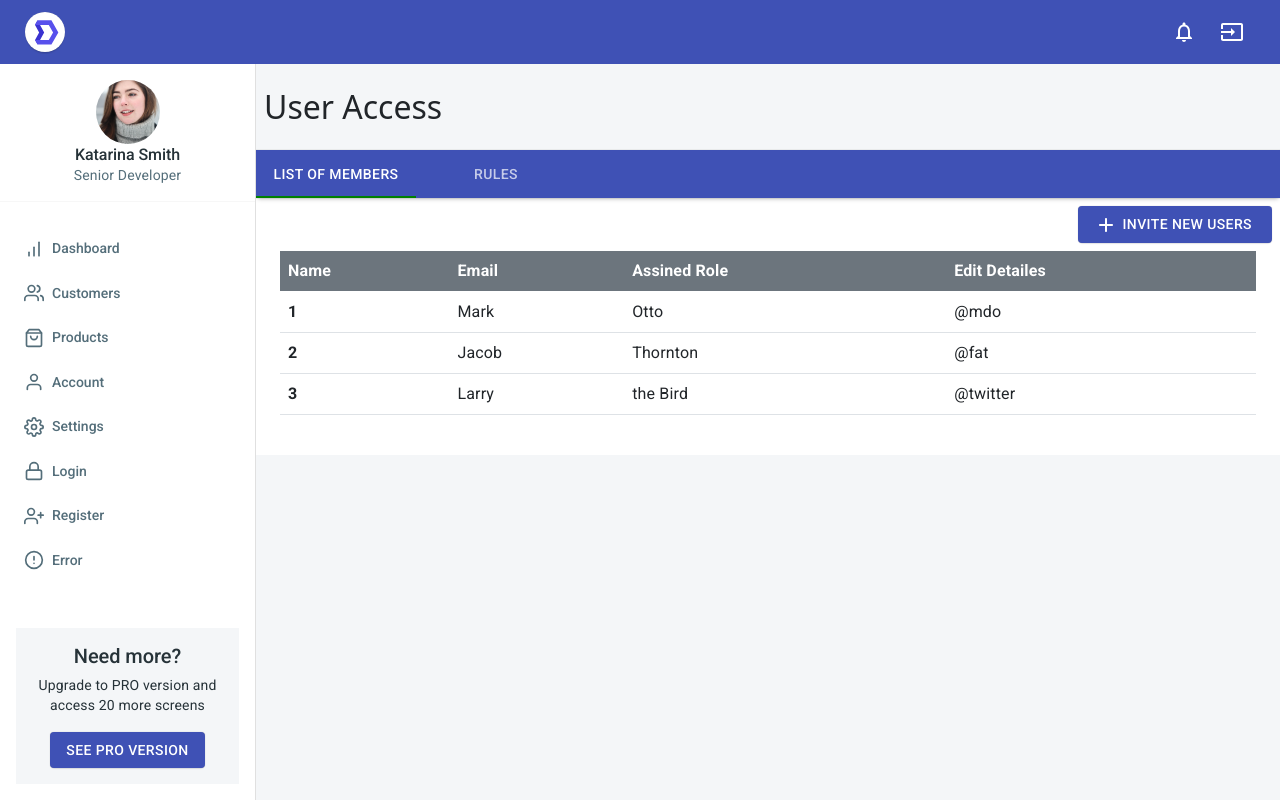
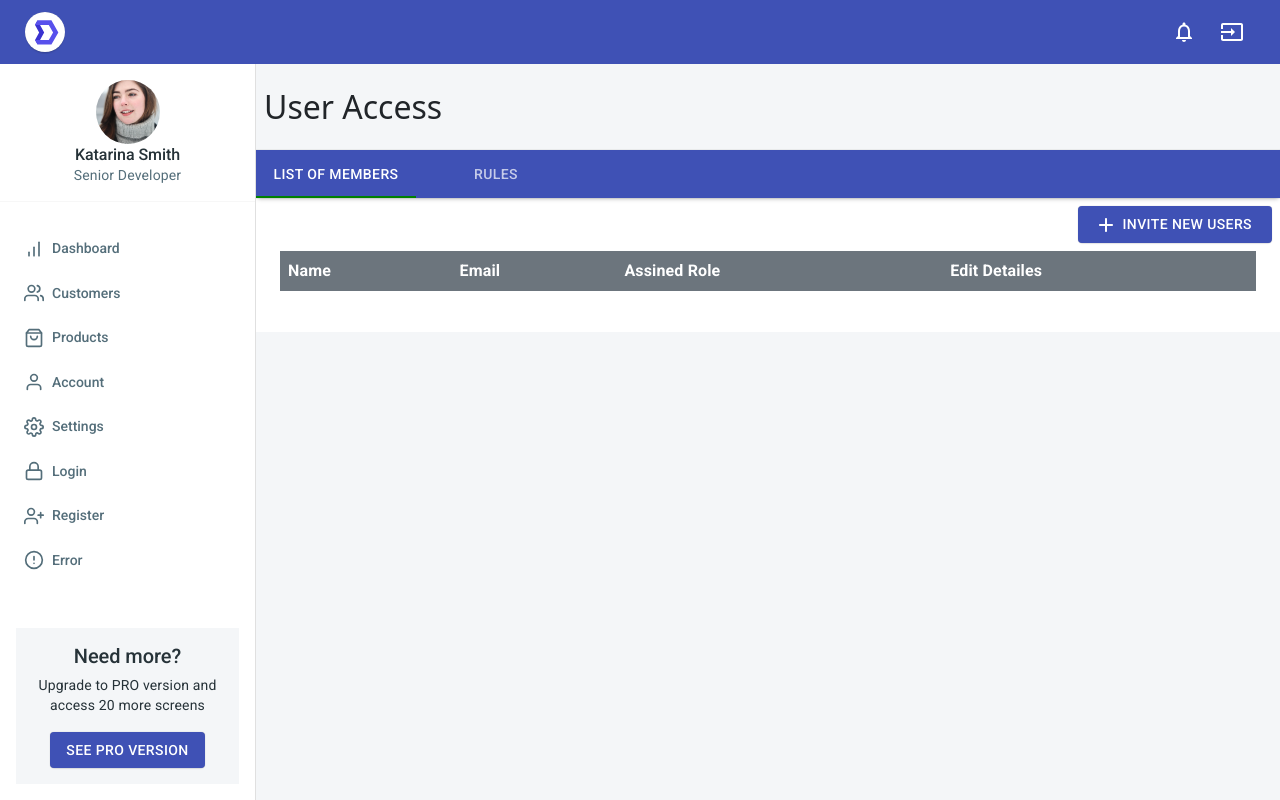
Before and after one commit to mjontop/E-Invoice, a React (Create React App) app: page /app/invite-users in a window 1280 px wide. Built offline with nearby package versions, Linux system fonts and the light colour scheme.

Commit message:
invite users done

```diff
--- a/src/components/InviteUsers/InviteUsers.js
+++ b/src/components/InviteUsers/InviteUsers.js
@@ -18,7 +18,15 @@ import {
 import PropTypes from 'prop-types';
 import AddRoundedIcon from '@material-ui/icons/AddRounded';
 
-const getTable = () => {
+const getTable = (users) => {
+  console.log(typeof users, users);
+  const allTRs = users.map((user) => (
+    <tr>
+      <td>{user.name}</td>
+      <td>{user.email}</td>
+      <td>{user.assinedRole}</td>
+    </tr>
+  ));
   return (
     <table className="table">
       <thead className="text-white bg-secondary">
@@ -29,26 +37,7 @@ const getTable = () => {
           <th scope="col">Edit Detailes</th>
         </tr>
       </thead>
-      <tbody>
-        <tr>
-          <th scope="row">1</th>
-          <td>Mark</td>
-          <td>Otto</td>
-          <td>@mdo</td>
-        </tr>
-        <tr>
-          <th scope="row">2</th>
-          <td>Jacob</td>
-          <td>Thornton</td>
-          <td>@fat</td>
-        </tr>
-        <tr>
-          <th scope="row">3</th>
-          <td>Larry</td>
-          <td>the Bird</td>
-          <td>@twitter</td>
-        </tr>
-      </tbody>
+      <tbody>{allTRs}</tbody>
     </table>
   );
 };
@@ -108,16 +97,28 @@ const TabsWrappedLabel = () => {
   const classes = useStyles();
   const [value, setValue] = React.useState('one');
   const [open, setOpen] = React.useState(false);
-
+  const [allUsers, setAllUsers] = React.useState([]);
+  const [formData, setFormData] = React.useState({
+    name: '',
+    email: '',
+    assinedRole: ''
+  });
   const handleOpen = () => {
     setOpen(true);
+    setFormData({ name: '', email: '', assinedRole: '' });
   };
 
   const handleClose = () => {
     setOpen(false);
+    setAllUsers([...allUsers, formData]);
   };
   const handleChange = (event, newValue) => {
     setValue(newValue);
+  };
+
+  const handleChangeForm = (name) => (event) => {
+    console.log('hey');
+    setFormData({ ...formData, [name]: event.target.value });
   };
 
   return (
@@ -162,11 +163,13 @@ const TabsWrappedLabel = () => {
                         id="filled-basic"
                         label="Name"
                         variant="filled"
+                        onChange={handleChangeForm('name')}
                       />
                       <TextField
                         id="filled-basic"
                         label="Email"
                         variant="filled"
+                        onChange={handleChangeForm('email')}
                       />
                     </form>
                   </Grid>
@@ -182,6 +185,7 @@ const TabsWrappedLabel = () => {
                         id="filled-basic"
                         label="Assined Role"
                         variant="filled"
+                        onChange={handleChangeForm('assinedRole')}
                       />
                     </form>
                   </Grid>
@@ -191,14 +195,14 @@ const TabsWrappedLabel = () => {
           </DialogContent>
           <DialogActions>
             <Button autoFocus onClick={handleClose} color="primary">
-              Add Business
+              Add Member
             </Button>
           </DialogActions>
         </Dialog>
       </div>
       <br />
       <TabPanel value={value} index="one">
-        {getTable()}
+        {getTable(allUsers)}
       </TabPanel>
       <TabPanel value={value} index="two">
         Item Two
```
